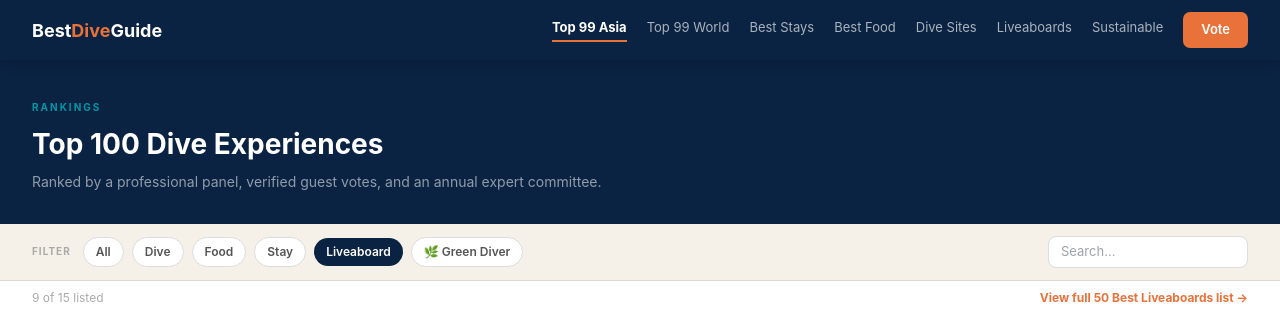
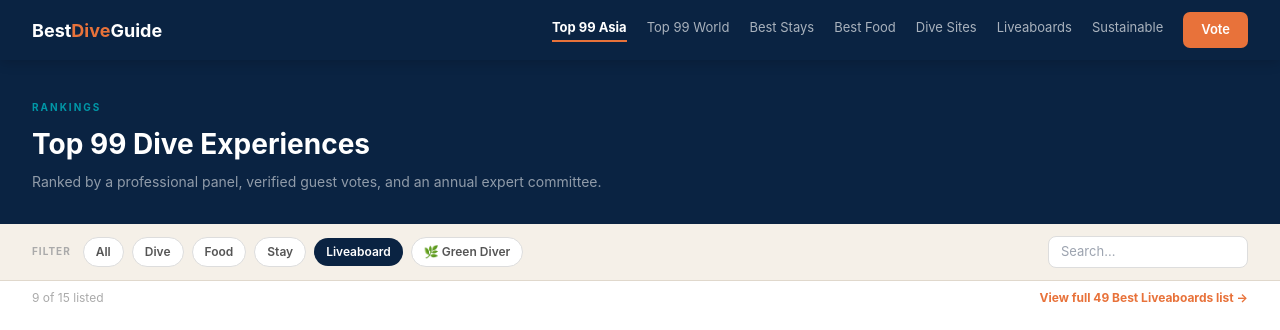
Before and after one commit to nicvdb80-cell/bestdiveguide, a Next.js app: page /top100 in a window 1280 px wide. Both pictures are taken after a click on the button "Liveaboard". Shown: the top 330 px of the page. Built offline with nearby package versions, Linux system fonts and the light colour scheme.

Commit message:
brand: rename Top 100 → Top 99, Top 50 → Top 49 in top100

```diff
--- a/src/app/top100/page.tsx
+++ b/src/app/top100/page.tsx
@@ -83,7 +83,7 @@ export default function Top100() {
 
       <div style={{background:"#0A2342",padding:"2.5rem 2rem 2rem"}}>
         <div style={{fontSize:"10px",fontWeight:700,letterSpacing:"2px",textTransform:"uppercase",color:"#0097A7",marginBottom:"8px"}}>Rankings</div>
-        <h1 style={{color:"#fff",fontSize:"28px",fontWeight:700,marginBottom:"6px"}}>Top 100 Dive Experiences</h1>
+        <h1 style={{color:"#fff",fontSize:"28px",fontWeight:700,marginBottom:"6px"}}>Top 99 Dive Experiences</h1>
         <p style={{color:"rgba(255,255,255,0.55)",fontSize:"14px"}}>Ranked by a professional panel, verified guest votes, and an annual expert committee.</p>
       </div>
 
@@ -101,7 +101,7 @@ export default function Top100() {
         <span>{filtered.length} of {LISTINGS.length} listed</span>
         {filter === "liveaboard" && (
           <Link href="/liveaboards" style={{fontSize:"12px",fontWeight:700,color:"#E8723A",textDecoration:"none"}}>
-            View full 50 Best Liveaboards list →
+            View full 49 Best Liveaboards list →
           </Link>
         )}
       </div>
@@ -151,7 +151,7 @@ export default function Top100() {
         <div style={{background:"#EEE8F8",padding:"1.5rem 2rem",textAlign:"center",margin:"0 2rem 2rem",borderRadius:"12px"}}>
           <p style={{fontSize:"14px",color:"#5A2EA0",margin:"0 0 12px",fontWeight:600}}>Looking for the complete liveaboard ranking?</p>
           <Link href="/liveaboards" style={{background:"#5A2EA0",color:"#fff",padding:"10px 24px",borderRadius:"8px",textDecoration:"none",fontWeight:700,fontSize:"13px"}}>
-            View 50 Best Liveaboards in Asia →
+            View 49 Best Liveaboards in Asia →
           </Link>
         </div>
       )}
```
